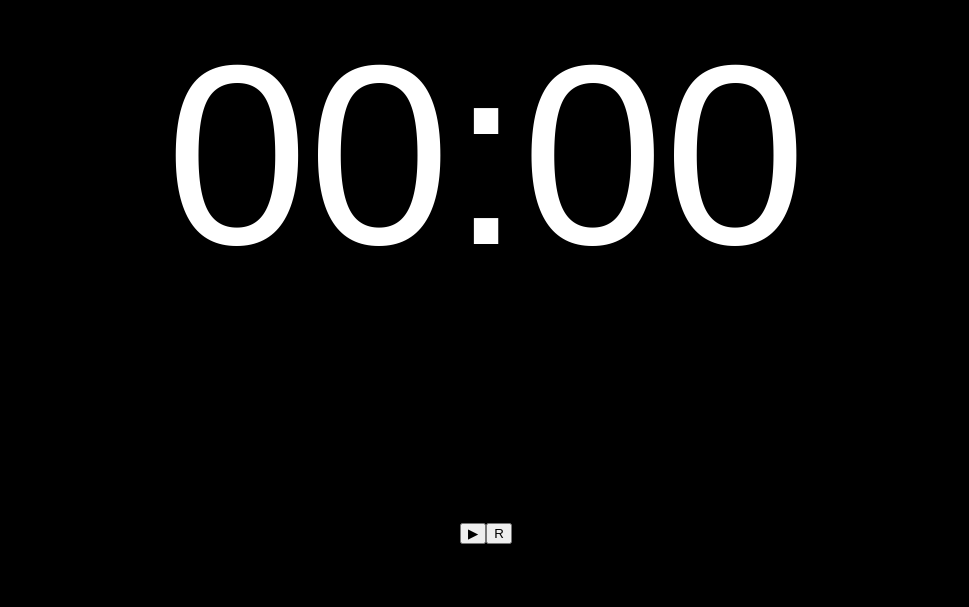
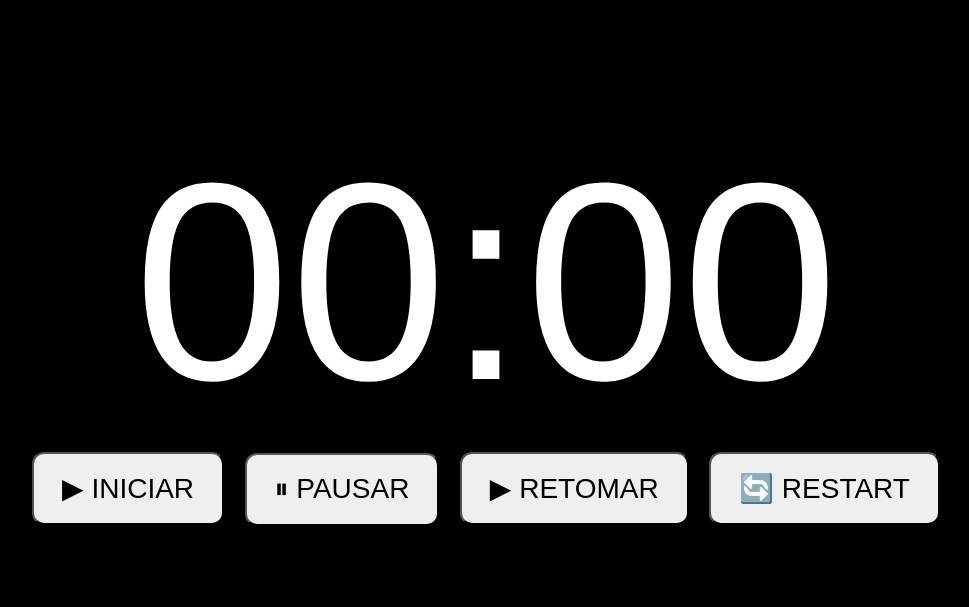
Before and after one commit to batgirlsupimpa/timer-ipad, a plain HTML site: page index.html in a window 1280 px wide. Shown: the whole page, without its empty margins (154-1123 px from the left). Drawn offline with Linux system fonts and the light colour scheme.

Commit message:
Update index.html

```diff
--- a/index.html
+++ b/index.html
@@ -1 +1,67 @@
-<!DOCTYPE html><html><body style="background:#000;color:white;text-align:center;font:20vw Arial"><div id=t>00:00</div><button onclick="p()">▶</button><button onclick="r()">R</button><script>s=0;function d(){t.innerHTML=String(s/60|0).padStart(2,0)+':'+String(s%60).padStart(2,0)}function p(){if(x)clearInterval(x),x=0;else x=setInterval(()=>{s++;d()},1000)}function r(){s=0;d()}d()</script></body></html>
+<!DOCTYPE html>
+<html>
+<head>
+<meta name="viewport" content="width=device-width,initial-scale=1">
+<style>
+body{margin:0;background:#000;color:#fff;text-align:center;font-family:Arial}
+#t{font-size:22vw;margin-top:15vh}
+button{font-size:28px;padding:18px 28px;margin:8px;border-radius:12px}
+</style>
+</head>
+<body>
+
+<div id="t">00:00</div>
+
+<button onclick="start()">▶ INICIAR</button>
+<button onclick="pause()">⏸ PAUSAR</button>
+<button onclick="resume()">▶ RETOMAR</button>
+<button onclick="restart()">🔄 RESTART</button>
+
+<script>
+let s=0;
+let timer=null;
+
+function show(){
+ let m=Math.floor(s/60);
+ let sec=s%60;
+ document.getElementById("t").innerHTML=
+ String(m).padStart(2,"0")+":"+String(sec).padStart(2,"0");
+}
+
+function start(){
+ if(timer===null){
+   s=0;
+   show();
+   timer=setInterval(function(){
+     s++;
+     show();
+   },1000);
+ }
+}
+
+function pause(){
+ if(timer!==null){
+   clearInterval(timer);
+   timer=null;
+ }
+}
+
+function resume(){
+ if(timer===null){
+   timer=setInterval(function(){
+     s++;
+     show();
+   },1000);
+ }
+}
+
+function restart(){
+ clearInterval(timer);
+ timer=null;
+ s=0;
+ show();
+}
+</script>
+
+</body>
+</html>
```
